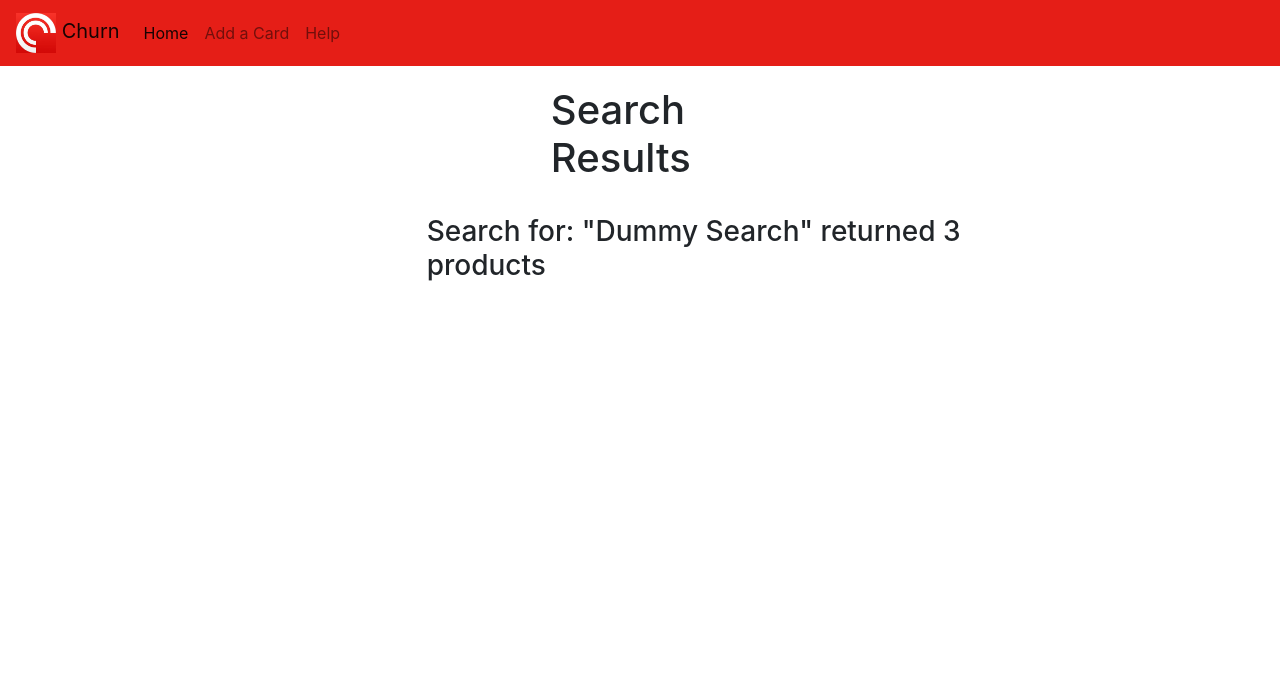
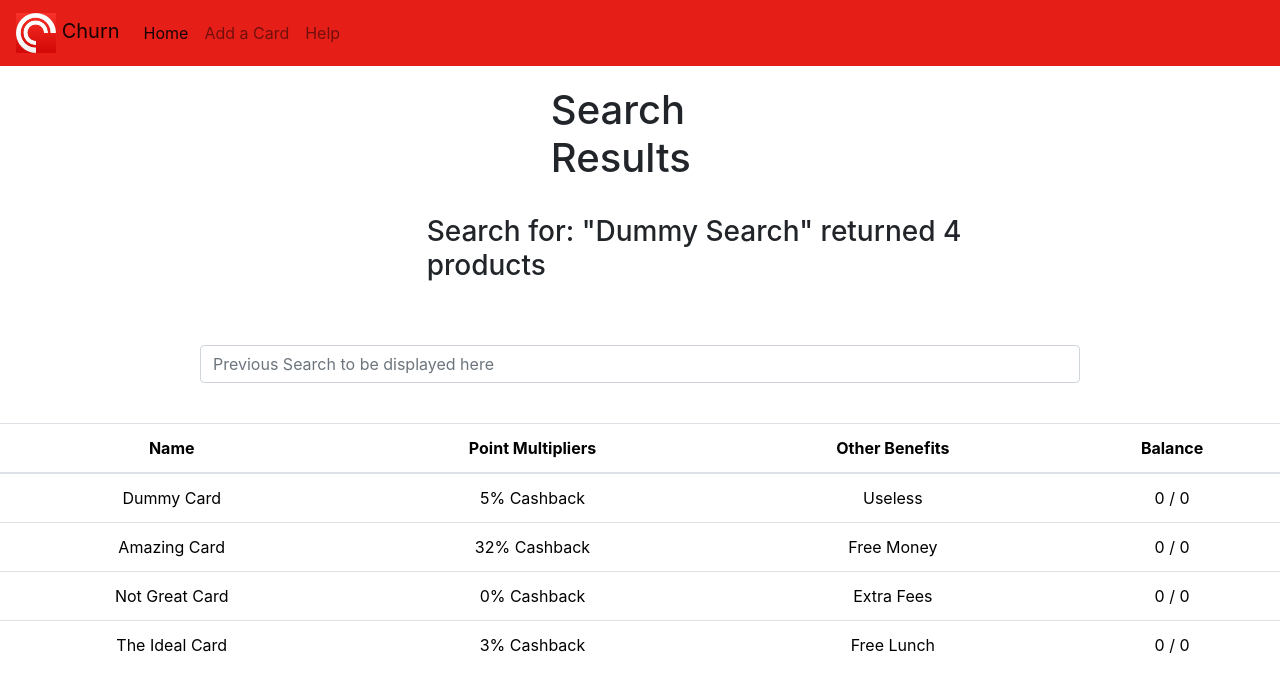
Before and after one commit to adisapre/Churn, a PHP site: page /searchResults.html in a window 1280 px wide. Shown: the top 692 px of the page. Run offline with PHP 8.4, Linux system fonts and the light colour scheme.

Commit message:
searchResults appended

```diff
--- /dev/null
+++ b/js/search.js
@@ -0,0 +1,3 @@
+function search()
+{
+}
--- a/searchResults.html
+++ b/searchResults.html
@@ -3,11 +3,13 @@
 <head>
     <meta charset="UTF-8">
     <title>Search Page Results</title>
+    <link id="bootstrap-css" rel="stylesheet" href="https://stackpath.bootstrapcdn.com/bootstrap/4.5.0/css/bootstrap.min.css" integrity="sha384-9aIt2nRpC12Uk9gS9baDl411NQApFmC26EwAOH8WgZl5MYYxFfc+NcPb1dKGj7Sk" crossorigin="anonymous">
     <link rel="stylesheet" href="styles/index.css">
-    <link id="bootstrap-css" rel="stylesheet" href="https://stackpath.bootstrapcdn.com/bootstrap/4.5.0/css/bootstrap.min.css" integrity="sha384-9aIt2nRpC12Uk9gS9baDl411NQApFmC26EwAOH8WgZl5MYYxFfc+NcPb1dKGj7Sk" crossorigin="anonymous">
+    <script src = js/search.js ></script>
+
 </head>
 <body>
-
+<!-- nav bar area-->
 <header>
     <nav class="navbar sticky-top navbar-expand-lg navbar-light" style="background-color: #e51e17">
         <a class="navbar-brand" href="#">
@@ -29,7 +31,7 @@
         </div>
     </nav>
 </header>
-
+<!--- search results declaration-->
 <div class="row">
     <span class="col-5"></span>
     <h1 style="padding: 20px" class="col-2">Search Results</h1>
@@ -37,9 +39,68 @@
 </div>
 <div class="row">
     <span class="col-4"></span>
-    <h3 style="padding: 5px" class="col-6">Search for: "Dummy Search" returned 3 products</h3>
+    <h3 style="padding: 5px" class="col-6">Search for: "Dummy Search" returned 4 products</h3>
     <span class="col-4"></span>
 </div>
+<section id="searchBar" style="padding: 50px 200px 40px 200px">
+<input class="form-control" type="text" placeholder="Previous Search to be displayed here" id="Search">
+<div id="user-msg" class="feedback" style="color:red"></div>
+</section>
+
+
+<!--- results table--->
+<table id="searchTable" class="table" >
+    <thead>
+    <tr class="centerer item">
+        <th>Name</th>
+        <th>Point Multipliers</th>
+        <th>Other Benefits</th>
+        <th>Balance </th>
+    </tr>
+    <tr class="centerer item">
+        <td>Dummy Card</td>
+        <td>5% Cashback</td>
+        <td>Useless</td>
+        <td>0 / 0</td>
+    </tr>
+    <tr class="centerer item">
+        <td>Amazing Card</td>
+        <td>32% Cashback</td>
+        <td>Free Money</td>
+        <td>0 / 0</td>
+    </tr>
+    <tr class="centerer item">
+        <td>Not Great Card</td>
+        <td>0% Cashback</td>
+        <td>Extra Fees</td>
+        <td>0 / 0</td>
+    </tr>
+    <tr class="centerer item">
+        <td>The Ideal Card</td>
+        <td>3% Cashback</td>
+        <td>Free Lunch</td>
+        <td>0 / 0</td>
+    </tr>
+
+    </tr>
+    </thead>
+</table>
+<script>
+    var x = document.querySelectorAll(".item");
+    x.forEach(function (row) {
+            row.addEventListener("mouseover", function () {mOverRow(row)})
+            row.addEventListener("mouseout", function () {mOutRow(row)})
+        }
+    )
+    function mOverRow(row) {
+        row.style.backgroundColor="lightgoldenrodyellow"
+
+    };
+    function mOutRow(row) {
+        row.style.backgroundColor="white"
+    };
+    console.log(x)
+</script>
 
 </body>
 </html>
--- a/styles/index.css
+++ b/styles/index.css
@@ -26,6 +26,9 @@
     transition: background 0.1s linear;
 
 }
+.item{
+    color: black;
+    background-color: white;
 }
 
 .cssPlusButton {
```
